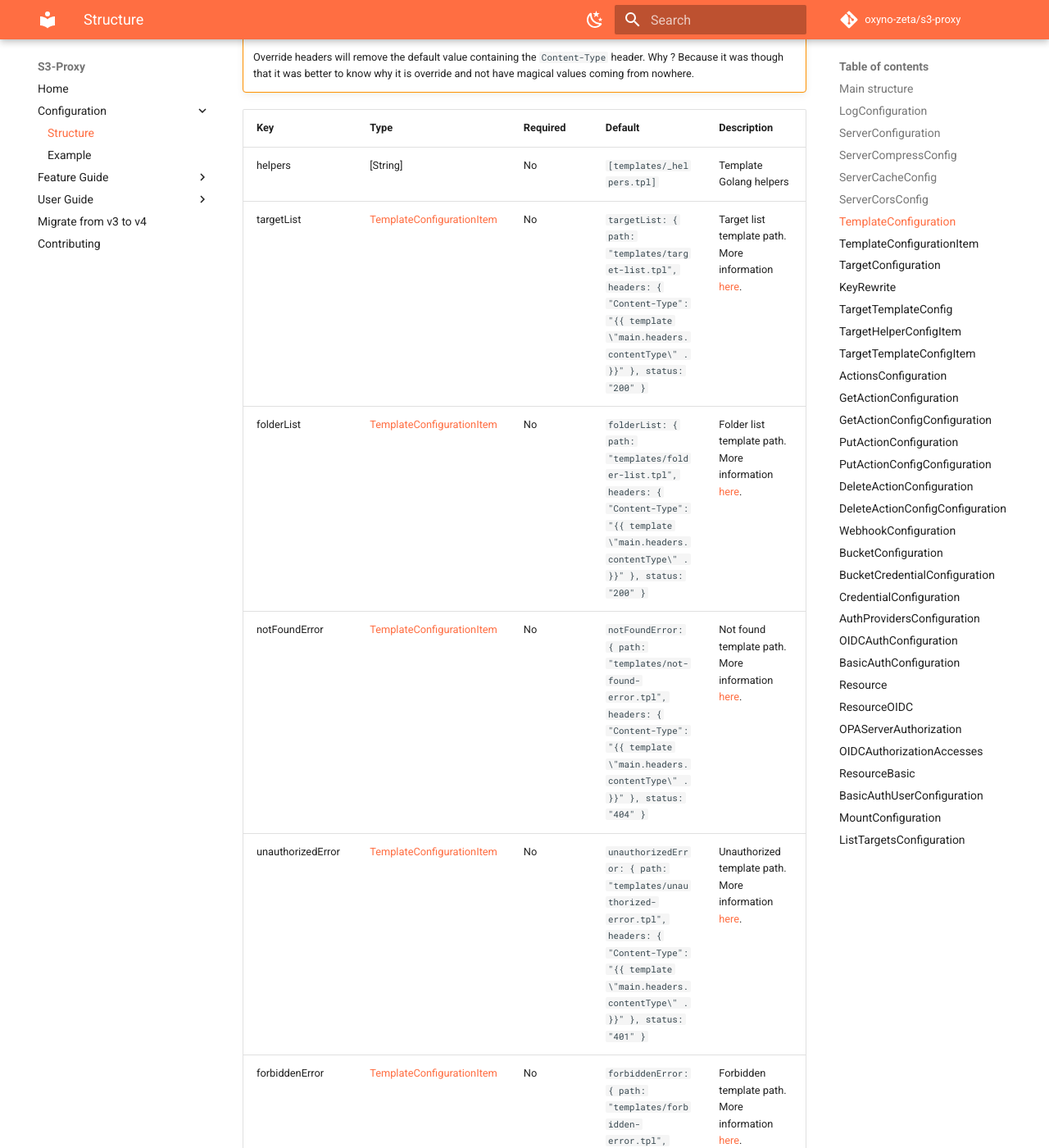
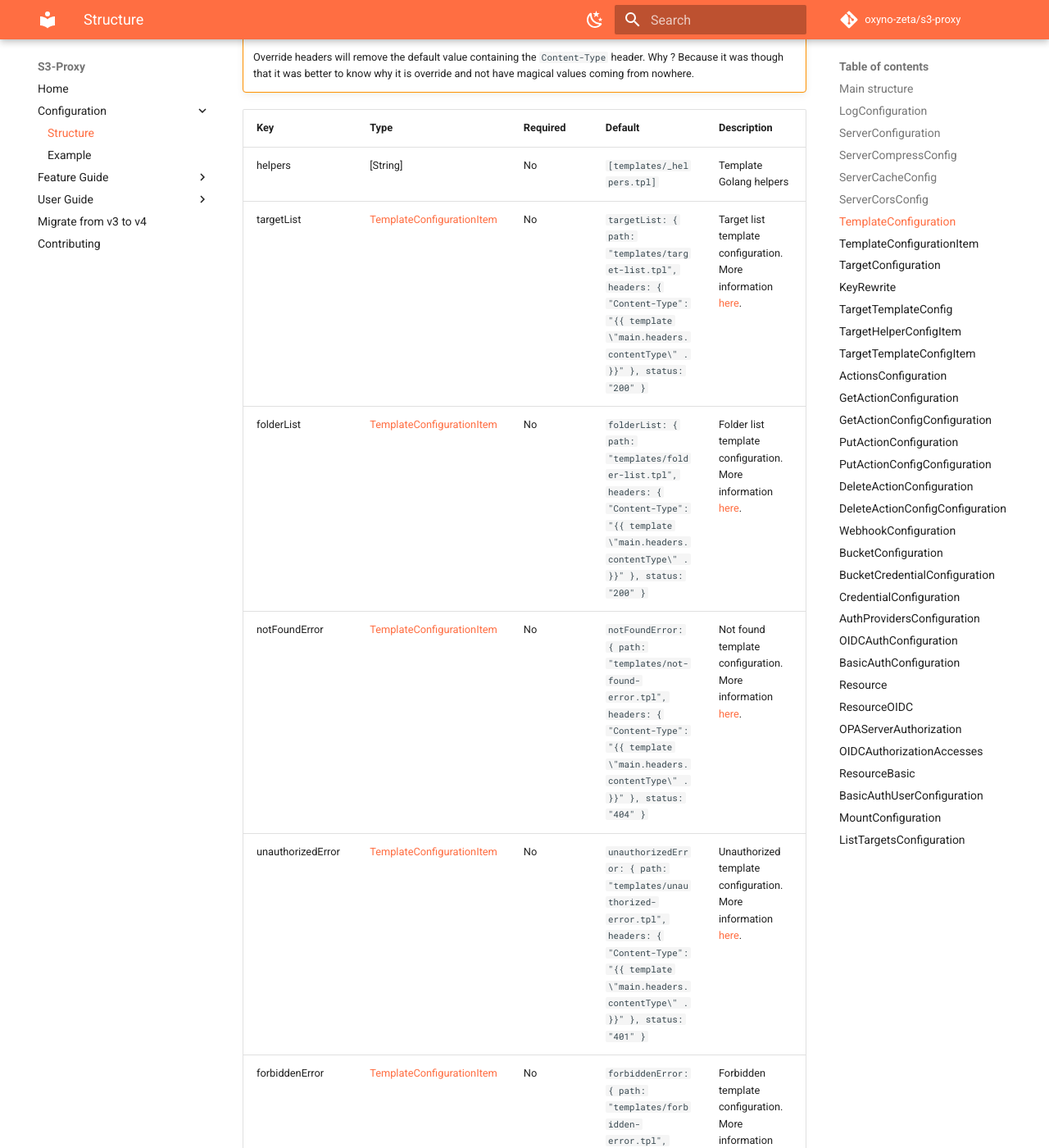
Before and after one commit to oxyno-zeta/s3-proxy, an MkDocs documentation site: the page built from docs/configuration/structure.md, in a window 1280 px wide and 1400 px high, scrolled down 3558 px. Shown: the whole window at 82% size. Built offline with MkDocs 1.6.1 and Material for MkDocs 9.7.7, drawn with Linux system fonts in a browser that asks for light colours; comment, search, counter and statistics services are not loaded; some of the changed text lies outside the part shown.

Commit message:
docs: Fix configuration

```diff
--- a/docs/configuration/structure.md
+++ b/docs/configuration/structure.md
@@ -81,18 +81,18 @@ This feature is powered by [go-chi/cors](https://github.com/go-chi/cors). You ca
     Override headers will remove the default value containing the `Content-Type` header. Why ? Because it was though that it was better to know why it is override and not have magical values coming from nowhere.
 <!-- prettier-ignore-end -->
 
-| Key                 | Type                                                    | Required | Default                                                                                                                                                             | Description                                                                                                  |
-| ------------------- | ------------------------------------------------------- | -------- | ------------------------------------------------------------------------------------------------------------------------------------------------------------------- | ------------------------------------------------------------------------------------------------------------ |
-| helpers             | [String]                                                | No       | `[templates/_helpers.tpl]`                                                                                                                                          | Template Golang helpers                                                                                      |
-| targetList          | [TemplateConfigurationItem](#templateconfigurationitem) | No       | `targetList: { path: "templates/target-list.tpl", headers: { "Content-Type": "{{ template \"main.headers.contentType\" . }}" }, status: "200" }`                    | Target list template path. More information [here](../feature-guide/templates.md#generic-case).              |
-| folderList          | [TemplateConfigurationItem](#templateconfigurationitem) | No       | `folderList: { path: "templates/folder-list.tpl", headers: { "Content-Type": "{{ template \"main.headers.contentType\" . }}" }, status: "200" }`                    | Folder list template path. More information [here](../feature-guide/templates.md#generic-case).              |
-| notFoundError       | [TemplateConfigurationItem](#templateconfigurationitem) | No       | `notFoundError: { path: "templates/not-found-error.tpl", headers: { "Content-Type": "{{ template \"main.headers.contentType\" . }}" }, status: "404" }`             | Not found template path. More information [here](../feature-guide/templates.md#generic-case).                |
-| unauthorizedError   | [TemplateConfigurationItem](#templateconfigurationitem) | No       | `unauthorizedError: { path: "templates/unauthorized-error.tpl", headers: { "Content-Type": "{{ template \"main.headers.contentType\" . }}" }, status: "401" }`      | Unauthorized template path. More information [here](../feature-guide/templates.md#generic-case).             |
-| forbiddenError      | [TemplateConfigurationItem](#templateconfigurationitem) | No       | `forbiddenError: { path: "templates/forbidden-error.tpl", headers: { "Content-Type": "{{ template \"main.headers.contentType\" . }}" }, status: "403" }`            | Forbidden template path. More information [here](../feature-guide/templates.md#generic-case).                |
-| badRequestError     | [TemplateConfigurationItem](#templateconfigurationitem) | No       | `badRequestError: { path: "templates/bad-request-error.tpl", headers: { "Content-Type": "{{ template \"main.headers.contentType\" . }}" }, status: "400" }`         | Bad Request template path. More information [here](../feature-guide/templates.md#generic-case).              |
-| internalServerError | [TemplateConfigurationItem](#templateconfigurationitem) | No       | `internalServerError: { path: "templates/internal-server-error.tpl", headers: { "Content-Type": "{{ template \"main.headers.contentType\" . }}" }, status: "500" }` | Internal server error template path. More information [here](../feature-guide/templates.md#generic-case).    |
-| put                 | [TemplateConfigurationItem](#templateconfigurationitem) | No       | `put: { path: "templates/put.tpl", headers: {}, status: "204" }`                                                                                                    | PUT response template configuration. More information [here](../feature-guide/templates.md#generic-case).    |
-| delete              | [TemplateConfigurationItem](#templateconfigurationitem) | No       | `delete: { path: "templates/put.tpl", headers: {}, status: "204" }`                                                                                                 | DELETE response template configuration. More information [here](../feature-guide/templates.md#generic-case). |
+| Key                 | Type                                                    | Required | Default                                                                                                                                                             | Description                                                                                           |
+| ------------------- | ------------------------------------------------------- | -------- | ------------------------------------------------------------------------------------------------------------------------------------------------------------------- | ----------------------------------------------------------------------------------------------------- |
+| helpers             | [String]                                                | No       | `[templates/_helpers.tpl]`                                                                                                                                          | Template Golang helpers                                                                               |
+| targetList          | [TemplateConfigurationItem](#templateconfigurationitem) | No       | `targetList: { path: "templates/target-list.tpl", headers: { "Content-Type": "{{ template \"main.headers.contentType\" . }}" }, status: "200" }`                    | Target list template configuration. More information [here](../feature-guide/templates.md).           |
+| folderList          | [TemplateConfigurationItem](#templateconfigurationitem) | No       | `folderList: { path: "templates/folder-list.tpl", headers: { "Content-Type": "{{ template \"main.headers.contentType\" . }}" }, status: "200" }`                    | Folder list template configuration. More information [here](../feature-guide/templates.md).           |
+| notFoundError       | [TemplateConfigurationItem](#templateconfigurationitem) | No       | `notFoundError: { path: "templates/not-found-error.tpl", headers: { "Content-Type": "{{ template \"main.headers.contentType\" . }}" }, status: "404" }`             | Not found template configuration. More information [here](../feature-guide/templates.md).             |
+| unauthorizedError   | [TemplateConfigurationItem](#templateconfigurationitem) | No       | `unauthorizedError: { path: "templates/unauthorized-error.tpl", headers: { "Content-Type": "{{ template \"main.headers.contentType\" . }}" }, status: "401" }`      | Unauthorized template configuration. More information [here](../feature-guide/templates.md).          |
+| forbiddenError      | [TemplateConfigurationItem](#templateconfigurationitem) | No       | `forbiddenError: { path: "templates/forbidden-error.tpl", headers: { "Content-Type": "{{ template \"main.headers.contentType\" . }}" }, status: "403" }`            | Forbidden template configuration. More information [here](../feature-guide/templates.md).             |
+| badRequestError     | [TemplateConfigurationItem](#templateconfigurationitem) | No       | `badRequestError: { path: "templates/bad-request-error.tpl", headers: { "Content-Type": "{{ template \"main.headers.contentType\" . }}" }, status: "400" }`         | Bad Request template configuration. More information [here](../feature-guide/templates.md).           |
+| internalServerError | [TemplateConfigurationItem](#templateconfigurationitem) | No       | `internalServerError: { path: "templates/internal-server-error.tpl", headers: { "Content-Type": "{{ template \"main.headers.contentType\" . }}" }, status: "500" }` | Internal server error template configuration. More information [here](../feature-guide/templates.md). |
+| put                 | [TemplateConfigurationItem](#templateconfigurationitem) | No       | `put: { path: "templates/put.tpl", headers: {}, status: "204" }`                                                                                                    | PUT response template configuration. More information [here](../feature-guide/templates.md).          |
+| delete              | [TemplateConfigurationItem](#templateconfigurationitem) | No       | `delete: { path: "templates/put.tpl", headers: {}, status: "204" }`                                                                                                 | DELETE response template configuration. More information [here](../feature-guide/templates.md).       |
 
 ## TemplateConfigurationItem
 
```
